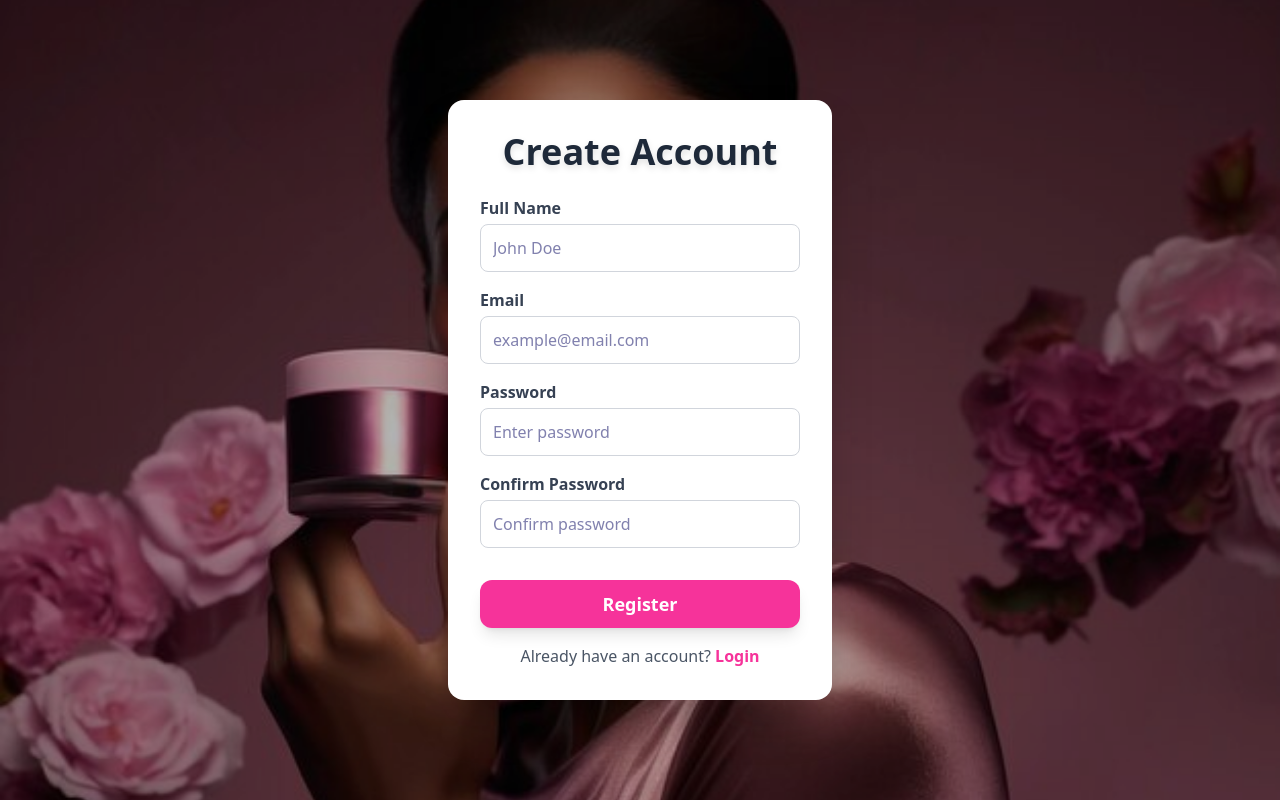
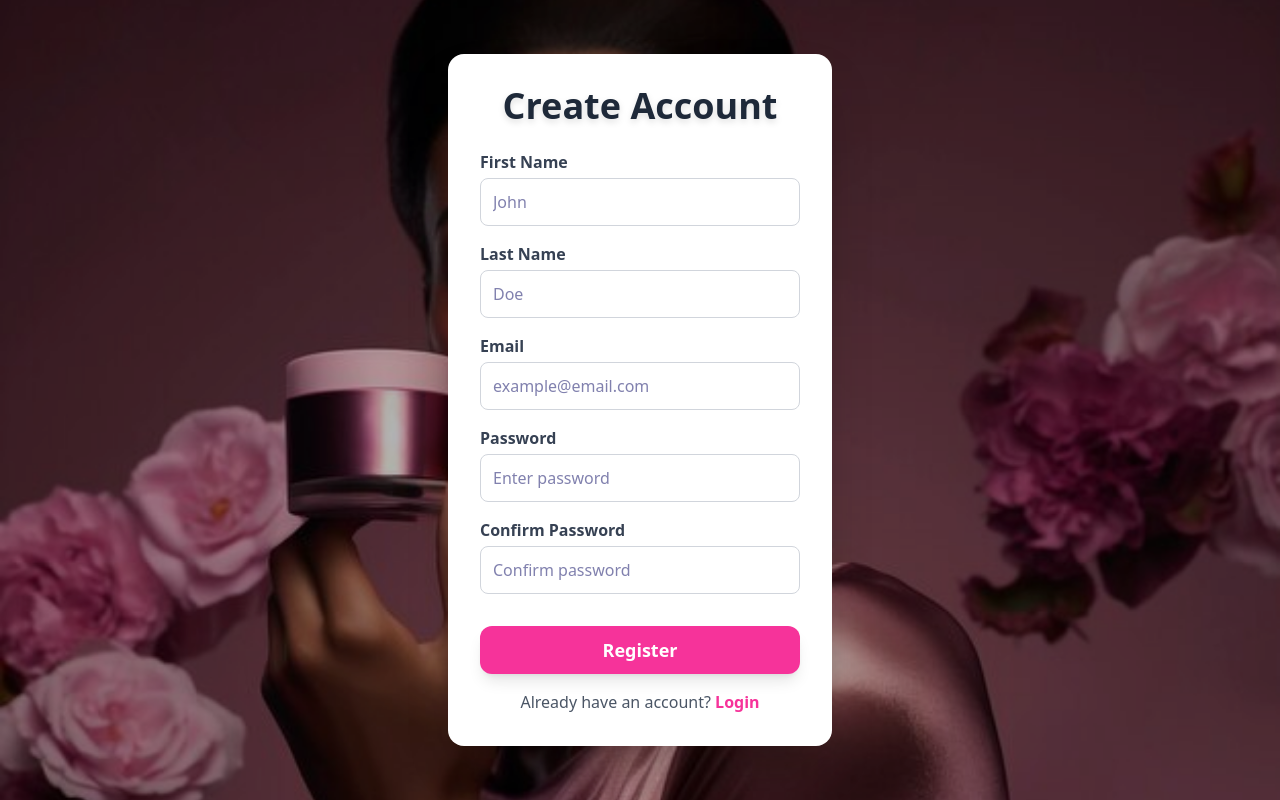
Before and after one commit to IshaniJayasinghe003/frontend, a React (Vite) app: page /register in a window 1280 px wide. Built offline with nearby package versions, Linux system fonts and the light colour scheme.

Commit message:
change the signup page

```diff
--- a/src/pages/registerPage.jsx
+++ b/src/pages/registerPage.jsx
@@ -1,10 +1,12 @@
 import { useState } from "react";
 import { useNavigate, Link } from "react-router-dom";
+import axios from "axios";
 
 export default function RegisterPage() {
   const navigate = useNavigate();
   const [formData, setFormData] = useState({
-    name: "",
+    firstName: "",
+    lastName: "",
     email: "",
     password: "",
     confirmPassword: ""
@@ -14,20 +16,29 @@ export default function RegisterPage() {
     setFormData({ ...formData, [e.target.name]: e.target.value });
   };
 
-  const handleSubmit = (e) => {
+  const handleSubmit = async (e) => {
     e.preventDefault();
     if (formData.password !== formData.confirmPassword) {
       alert("Passwords do not match");
       return;
     }
-    console.log(formData);
-    alert("Registered successfully!");
-    navigate("/login");
+
+    try {
+      const res = await axios.post(
+        `${import.meta.env.VITE_BACKEND_URL}/api/users/`,
+        formData
+      );
+      console.log(res.data);
+      alert("Registered successfully!");
+      navigate("/login");
+    } catch (error) {
+      console.error("Registration error:", error);
+      alert("Failed to register. Please try again.");
+    }
   };
 
   return (
-    <div className="w-full min-h-screen flex items-center justify-center relative bg-gray-100">
-
+    <div className="w-full min-h-screen flex items-center justify-center relative bg-gray-100 font-">
       {/* Background image with overlay */}
       <img
         src="hero_bg.jpg"
@@ -42,15 +53,29 @@ export default function RegisterPage() {
         </h1>
 
         <form onSubmit={handleSubmit} className="flex flex-col gap-4">
-          {/* Full Name */}
+          {/* First Name */}
           <div className="flex flex-col">
-            <label className="text-gray-700 font-semibold mb-1 text-sm sm:text-base">Full Name</label>
+            <label className="text-gray-700 font-semibold mb-1 text-sm sm:text-base">First Name</label>
             <input
               type="text"
-              name="name"
-              value={formData.name}
+              name="firstName"
+              value={formData.firstName}
               onChange={handleChange}
-              placeholder="John Doe"
+              placeholder="John"
+              className="border border-gray-300 rounded-lg h-10 sm:h-12 px-3 text-sm sm:text-base focus:outline-none focus:ring-2 focus:ring-pink-400 transition"
+              required
+            />
+          </div>
+
+          {/* Last Name */}
+          <div className="flex flex-col">
+            <label className="text-gray-700 font-semibold mb-1 text-sm sm:text-base">Last Name</label>
+            <input
+              type="text"
+              name="lastName"
+              value={formData.lastName}
+              onChange={handleChange}
+              placeholder="Doe"
               className="border border-gray-300 rounded-lg h-10 sm:h-12 px-3 text-sm sm:text-base focus:outline-none focus:ring-2 focus:ring-pink-400 transition"
               required
             />
```
Also changed, not shown: 1 other file (tests, documents, lock files or other folders).
